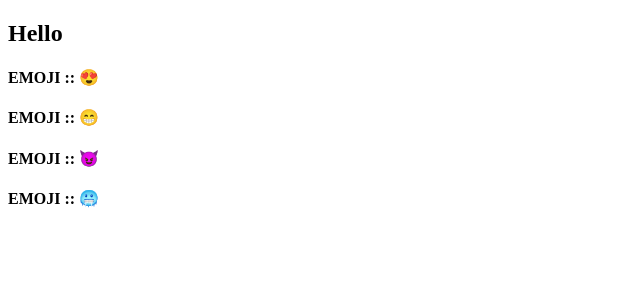
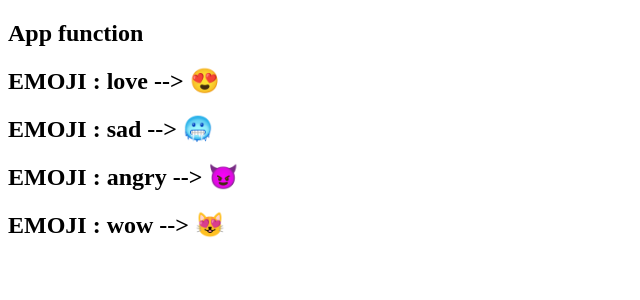
Before and after one commit to CHEONKUK/Movie_App_2019, a React (Create React App) app: page / in a window 1280 px wide. Shown: the top 300 px of the page, without its empty margins (0-640 px from the left). Built offline with nearby package versions, Linux system fonts and the light colour scheme.

Commit message:
191004
# ReactJS Study

```diff
--- a/src/App.js
+++ b/src/App.js
@@ -1,19 +1,44 @@
 import React from "react";
 
 // Component2
-function Movie({ name }) {
-  return <h4>EMOJI :: {name} </h4>;
+function Movie({ name, img }) {
+  return (
+    <div>
+      <h2>
+        EMOJI : {name} --> {img}
+      </h2>
+    </div>
+  );
 }
+
+const emojiLove = [
+  {
+    name: "love",
+    image: "😍"
+  },
+  {
+    name: "sad",
+    image: "🥶"
+  },
+  {
+    name: "angry",
+    image: "😈"
+  },
+  {
+    name: "wow",
+    image: "😻"
+  }
+];
 
 // Component1
 function App() {
   return (
     <div>
-      <h2>Hello</h2>
-      <Movie name="😍" />
-      <Movie name="😁" />
-      <Movie name="😈" />
-      <Movie name="🥶" />
+      <h2>App function</h2>
+      {/* item은 Object (item의 이름은 dish, lol..등 다른 이름으로도 변경 가능) */}
+      {emojiLove.map(item => (
+        <Movie name={item.name} img={item.image} />
+      ))}
     </div>
   );
 }
```
